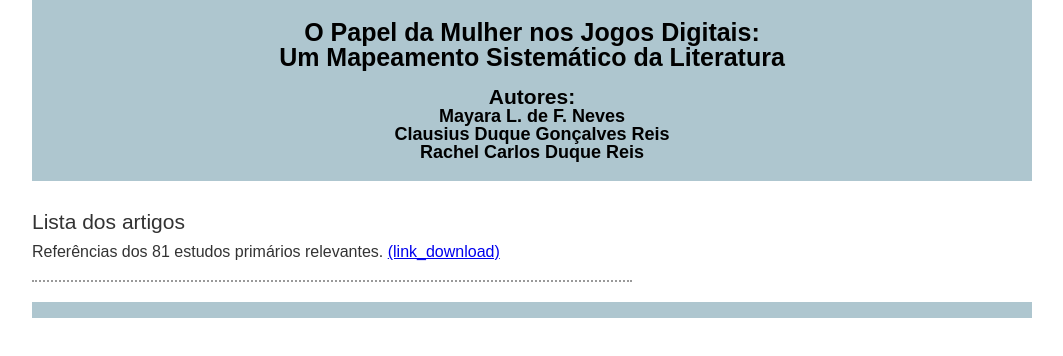
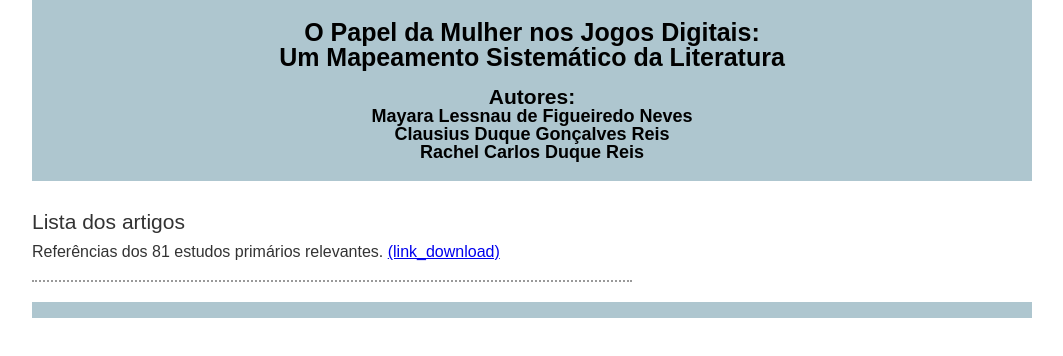
Before and after one commit to clausiusreis/Artigo_WIT2025_Mapeamento, a plain HTML site: page index.html in a window 1280 px wide. Shown: the whole page, without its empty margins (108-1171 px from the left). Drawn offline with Linux system fonts and the light colour scheme.

Commit message:
Update index.html

```diff
--- a/index.html
+++ b/index.html
@@ -15,7 +15,7 @@
 		<h1 style="text-align: center;">O Papel da Mulher nos Jogos Digitais:<br>Um Mapeamento Sistemático da Literatura</h1>
 		<br>
 		<h2 style="text-align: center;">Autores:</h3>
-		<h3 style="text-align: center;">Mayara L. de F. Neves <br>Clausius Duque Gonçalves Reis<br>Rachel Carlos Duque Reis</h3>
+		<h3 style="text-align: center;">Mayara Lessnau de Figueiredo Neves<br>Clausius Duque Gonçalves Reis<br>Rachel Carlos Duque Reis</h3>
 	</header>
 
 	<section id="pageContent">
```
